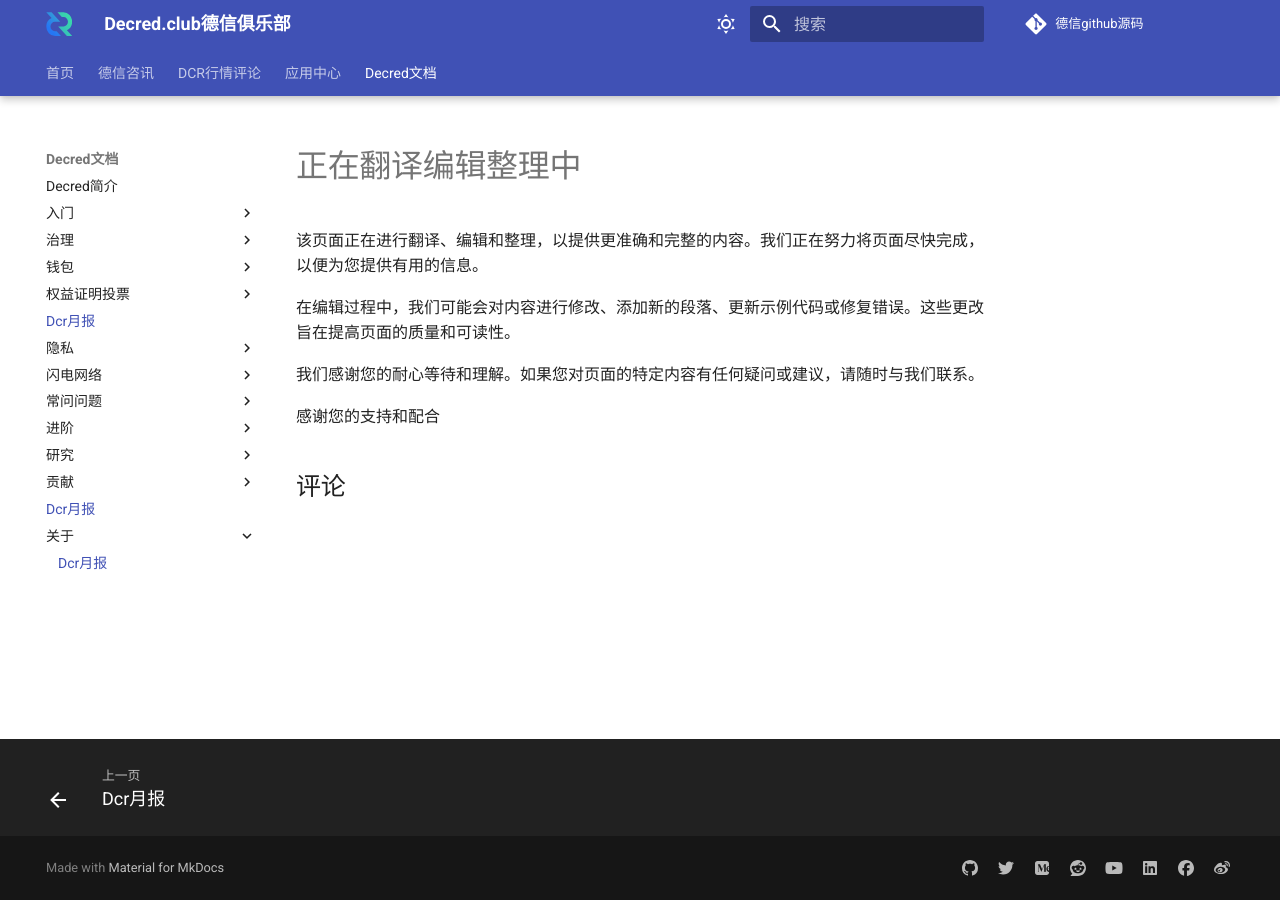
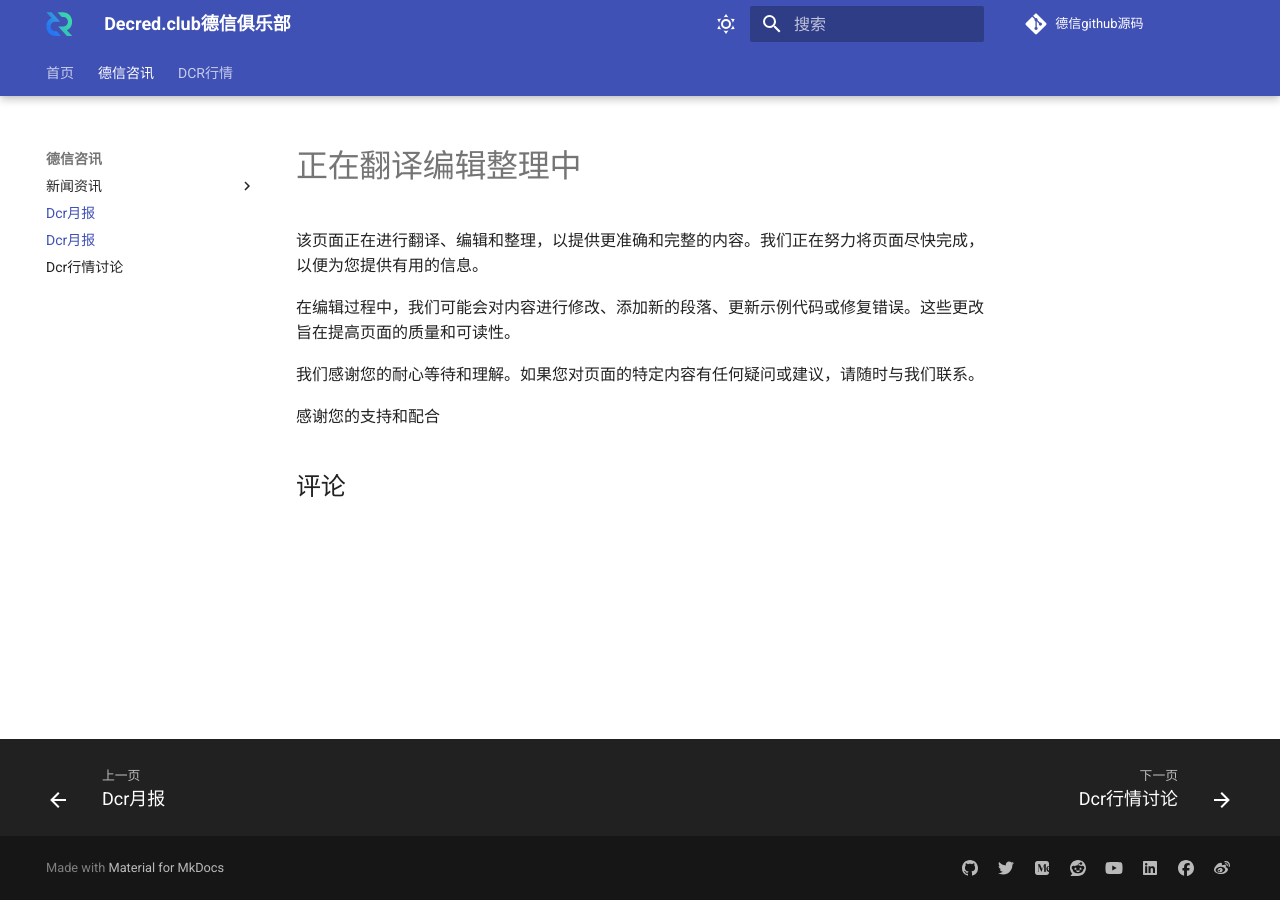
Before and after one commit to decredclub/decredclub, an MkDocs documentation site: the page built from docs/404.md, in a window 1280 px wide. Built offline with MkDocs 1.6.1 and Material for MkDocs 9.7.7, drawn with Linux system fonts in a browser that asks for light colours; comment, search, counter and statistics services are not loaded; some of the changed lines change nothing that is shown.

Commit message:
Update mkdocs.yml

```diff
--- a/mkdocs.yml
+++ b/mkdocs.yml
@@ -93,109 +93,110 @@
    - Dcr月报: 404.md
    - 社区活动: 404.md
    - Dcr行情讨论: news/price/dcr-usdt.md
- - DCR行情评论:
+ - DCR行情:
    - DCR-USDT:  news/price/dcr-usdt.md
    - DCR-BTC:  news/price/dcr-btc.md
- - 应用中心:
-   - dcr应用中心:  application-Center/download/dcr.md
-   - dcr相关使用教程:
-      - dcr钱包使用教程:  application-Center/tutorial/dcrWallets.md
-   - 友情链接:   application-Center/Links/link.md
- - Decred文档:
-   - Decred简介: Documentation/Introduction/Decred简介.md
-   - 入门:
-     - 初学者指南: Documentation/Getting-Started/初学者指南.md
-     - 项目历史: Documentation/Getting-Started/Decred的项目历史.md
-     - 获取DCR: Documentation/Getting-Started/获取Decred.md
-     - 使用区块浏览器: Documentation/Getting-Started/使用区块浏览器.md
-     - 加入社区: Documentation/Getting-Started/加入Matrix上的Decred社区.md
-     - 文章与媒体: Documentation/Getting-Started/文章与媒体.md
-     - 业务介绍: Documentation/Getting-Started/业务介绍.md
-   - 治理:
-     - 治理概览: Documentation/Governance/治理概览.md
-     - 治理平台Politeia:
-        - Politeia简介: Documentation/Governance/Politeia/Politeia简介.md
-        - 编写提案指南: Documentation/Governance/Politeia/编写提案指南.md
-        - 提案示例: Documentation/Governance/Politeia/提案示例.md
-        - 审查制度: Documentation/Governance/Politeia/审查制度.md
-     - 共识规则投票:
-        - 共识规则投票概述: Documentation/Governance/Consensus/共识规则投票概述.md
-        - 如何投票: Documentation/Governance/Consensus/如何投票.md
-        - 验证选票: Documentation/Governance/Consensus/验证选票.md
-        - 共识投票存档: Documentation/Governance/Consensus/共识投票存档.md
-     - Decred宪法: Documentation/Governance/Decred宪法.md
-   - 钱包:
-     - Decrediton（GUI图形用户界面）钱包:
-        - Decrediton钱包设置: Documentation/Wallets/Decrediton (GUI)/Decrediton-Setup.md
-        - 使用Decrediton钱包: Documentation/Wallets/Decrediton (GUI)/Using-Decrediton.md
-        - 升级Decrediton钱包: Documentation/Wallets/Decrediton (GUI)/Upgrading Decrediton.md
-        - 迁移: Documentation/Wallets/Decrediton (GUI)/Migrations.md
-        - Trezor钱包: Documentation/Wallets/Decrediton (GUI)/Trezor Wallets.md
-        - 常见问题: Documentation/Wallets/Decrediton (GUI)/Troubleshooting Problems.md
-     - 命令行（CLI）钱包:
-        - CLI安装: Documentation/Wallets/CLI-Wallet/CLI Installation.md
-        - 操作系统差异: Documentation/Wallets/CLI-Wallet/OS Differences.md
-        - 基础配置: Documentation/Wallets/CLI-Wallet/Startup Basics.md
-        - dcrd设置: Documentation/Wallets/CLI-Wallet/dcrd Setup Guide.md
-        - dcrwallet设置: Documentation/Wallets/CLI-Wallet/dcrwallet Setup.md
-        - dcrctl基础: Documentation/Wallets/CLI-Wallet/dcrctl Basic.md
-        - 使用dcrwallet购票: Documentation/Wallets/CLI-Wallet/Buying Tickets.md
-        - dcrd和dcrwallet-CLI参数: Documentation/Wallets/CLI-Wallet/CLI Arguments.md
-        - dcrctl RPC 命令: Documentation/Wallets/CLI-Wallet/RPC Commands.md
-     - 简单支付验证(SPV): Documentation/Wallets/spv.md
-     - 硬件钱包: Documentation/Wallets/Hardware Wallets.md
-     - 手机钱包: Documentation/Wallets/Mobile-Wallets.md
-   - 权益证明投票:
-     - PoS 投票概览: 404.md
-     - 如何质押: 404.md
-     - 兑换脚本: 404.md
-   - 工作证明挖矿: 404.md
-   - 隐私:
-     - 一般隐私: 404.md
-     - CoinShuffle++:
-        - CoinShuffle++ 概述: 404.md
-        - 如何使用 CSPP: 404.md
-   - 闪电网络:
-     - 闪电网络概述: 404.md
-     - 备份: 404.md
-     - 瞭望塔: 404.md
-     - dcrincli: 404.md
-   - 常问问题:
-     - 一般常见问题解答: 404.md
-     - 配置常见问题: 404.md
-     - 钱包和种子常见问题解答: 404.md
-     - 区块常见问题: 404.md
-     - PoW 常见问题解答: 404.md
-     - 常见错误和解决方案: 404.md
-     - 权益证明: 404.md
-   - 进阶:
-     - 手动 CLI 安装: 404.md
-     - 时间: 404.md
-     - 验证二进制文件: 404.md
-     - 预挖: 404.md
-     - 发行: 404.md
-     - 删除你的钱包: 404.md
-     - 导航 Politeia 数据: 404.md
-     - 单人权益证明 (PoS) 投票: 404.md
-     - 操作 VSP: 404.md
-     - 运行全节点: 404.md
-     - 安全: 404.md
-     - 原子互换: 404.md
-     - Decred 种子和 BIP-0039: 404.md
-     - 安全冷钱包设置: 404.md
-   - 研究:
-     - 研究概览: 404.md
-     - 混合设计: 404.md
-     - 去中心化权益池: 404.md
-     - 椭圆曲线签名算法: 404.md
-     - BLAKE-256 哈希函数: 404.md
-     - 签名脚本隔离和欺诈证明: 404.md
-     - 出块时间: 404.md
-     - Schnorr 签名: 404.md
-     - 杂项改进: 404.md
-   - 贡献:
-     - 贡献概述: 404.md
-     - 贡献者报酬: 404.md
-   - 词汇表: 404.md
-   - 关于:
-     - 执照: 404.md
+# - 应用中心:
+#   - dcr应用中心:  application-Center/download/dcr.md
+#   - dcr相关使用教程:
+#      - dcr钱包使用教程:  application-Center/tutorial/dcrWallets.md
+#   - 友情链接:   application-Center/Links/link.md
+
+ # - Decred文档:
+ #   - Decred简介: Documentation/Introduction/Decred简介.md
+ #   - 入门:
+ #     - 初学者指南: Documentation/Getting-Started/初学者指南.md
+ #     - 项目历史: Documentation/Getting-Started/Decred的项目历史.md
+ #     - 获取DCR: Documentation/Getting-Started/获取Decred.md
+ #     - 使用区块浏览器: Documentation/Getting-Started/使用区块浏览器.md
+ #     - 加入社区: Documentation/Getting-Started/加入Matrix上的Decred社区.md
+ #     - 文章与媒体: Documentation/Getting-Started/文章与媒体.md
+ #     - 业务介绍: Documentation/Getting-Started/业务介绍.md
+ #   - 治理:
+ #     - 治理概览: Documentation/Governance/治理概览.md
+ #     - 治理平台Politeia:
+ #        - Politeia简介: Documentation/Governance/Politeia/Politeia简介.md
+ #        - 编写提案指南: Documentation/Governance/Politeia/编写提案指南.md
+ #        - 提案示例: Documentation/Governance/Politeia/提案示例.md
+ #        - 审查制度: Documentation/Governance/Politeia/审查制度.md
+ #     - 共识规则投票:
+ #        - 共识规则投票概述: Documentation/Governance/Consensus/共识规则投票概述.md
+ #        - 如何投票: Documentation/Governance/Consensus/如何投票.md
+ #        - 验证选票: Documentation/Governance/Consensus/验证选票.md
+ #        - 共识投票存档: Documentation/Governance/Consensus/共识投票存档.md
+ #     - Decred宪法: Documentation/Governance/Decred宪法.md
+ #   - 钱包:
+ #     - Decrediton（GUI图形用户界面）钱包:
+ #        - Decrediton钱包设置: Documentation/Wallets/Decrediton (GUI)/Decrediton-Setup.md
+ #        - 使用Decrediton钱包: Documentation/Wallets/Decrediton (GUI)/Using-Decrediton.md
+ #        - 升级Decrediton钱包: Documentation/Wallets/Decrediton (GUI)/Upgrading Decrediton.md
+ #        - 迁移: Documentation/Wallets/Decrediton (GUI)/Migrations.md
+ #        - Trezor钱包: Documentation/Wallets/Decrediton (GUI)/Trezor Wallets.md
+ #        - 常见问题: Documentation/Wallets/Decrediton (GUI)/Troubleshooting Problems.md
+ #     - 命令行（CLI）钱包:
+ #        - CLI安装: Documentation/Wallets/CLI-Wallet/CLI Installation.md
+ #        - 操作系统差异: Documentation/Wallets/CLI-Wallet/OS Differences.md
+ #        - 基础配置: Documentation/Wallets/CLI-Wallet/Startup Basics.md
+ #        - dcrd设置: Documentation/Wallets/CLI-Wallet/dcrd Setup Guide.md
+ #        - dcrwallet设置: Documentation/Wallets/CLI-Wallet/dcrwallet Setup.md
+ #        - dcrctl基础: Documentation/Wallets/CLI-Wallet/dcrctl Basic.md
+ #        - 使用dcrwallet购票: Documentation/Wallets/CLI-Wallet/Buying Tickets.md
+ #        - dcrd和dcrwallet-CLI参数: Documentation/Wallets/CLI-Wallet/CLI Arguments.md
+ #        - dcrctl RPC 命令: Documentation/Wallets/CLI-Wallet/RPC Commands.md
+ #     - 简单支付验证(SPV): Documentation/Wallets/spv.md
+ #     - 硬件钱包: Documentation/Wallets/Hardware Wallets.md
+ #     - 手机钱包: Documentation/Wallets/Mobile-Wallets.md
+ #   - 权益证明投票:
+ #     - PoS 投票概览: 404.md
+ #     - 如何质押: 404.md
+ #     - 兑换脚本: 404.md
+ #   - 工作证明挖矿: 404.md
+ #   - 隐私:
+ #     - 一般隐私: 404.md
+ #     - CoinShuffle++:
+ #        - CoinShuffle++ 概述: 404.md
+ #        - 如何使用 CSPP: 404.md
+ #   - 闪电网络:
+ #     - 闪电网络概述: 404.md
+ #     - 备份: 404.md
+ #     - 瞭望塔: 404.md
+ #     - dcrincli: 404.md
+ #   - 常问问题:
+ #     - 一般常见问题解答: 404.md
+ #     - 配置常见问题: 404.md
+ #     - 钱包和种子常见问题解答: 404.md
+ #     - 区块常见问题: 404.md
+ #     - PoW 常见问题解答: 404.md
+ #     - 常见错误和解决方案: 404.md
+ #     - 权益证明: 404.md
+ #   - 进阶:
+ #     - 手动 CLI 安装: 404.md
+ #     - 时间: 404.md
+ #     - 验证二进制文件: 404.md
+ #     - 预挖: 404.md
+ #     - 发行: 404.md
+ #     - 删除你的钱包: 404.md
+ #     - 导航 Politeia 数据: 404.md
+ #     - 单人权益证明 (PoS) 投票: 404.md
+ #     - 操作 VSP: 404.md
+ #     - 运行全节点: 404.md
+ #     - 安全: 404.md
+ #     - 原子互换: 404.md
+ #     - Decred 种子和 BIP-0039: 404.md
+ #     - 安全冷钱包设置: 404.md
+ #   - 研究:
+ #     - 研究概览: 404.md
+ #     - 混合设计: 404.md
+ #     - 去中心化权益池: 404.md
+ #     - 椭圆曲线签名算法: 404.md
+ #     - BLAKE-256 哈希函数: 404.md
+ #     - 签名脚本隔离和欺诈证明: 404.md
+ #     - 出块时间: 404.md
+ #     - Schnorr 签名: 404.md
+ #     - 杂项改进: 404.md
+ #   - 贡献:
+ #     - 贡献概述: 404.md
+ #     - 贡献者报酬: 404.md
+ #   - 词汇表: 404.md
+ #   - 关于:
+ #     - 执照: 404.md
```
